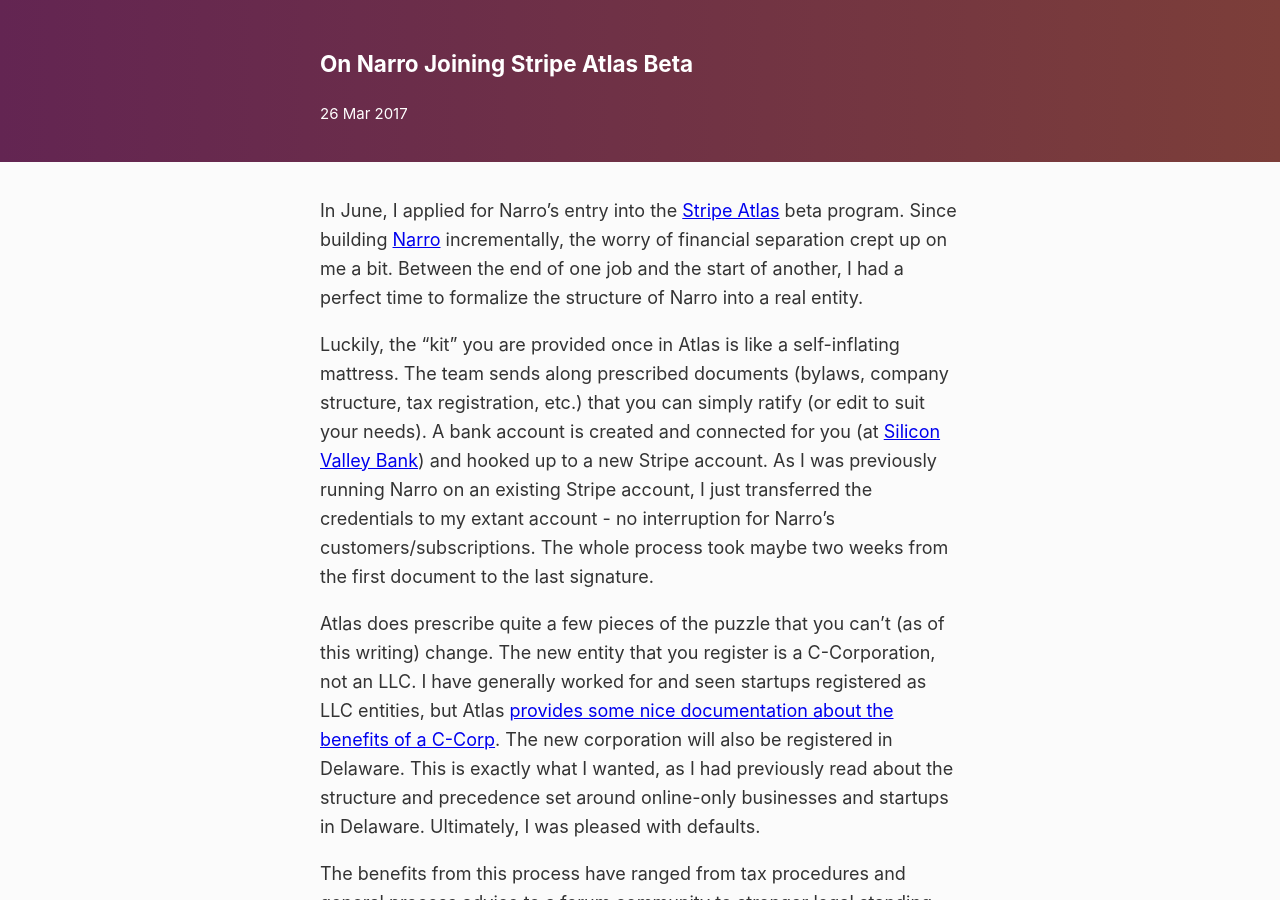
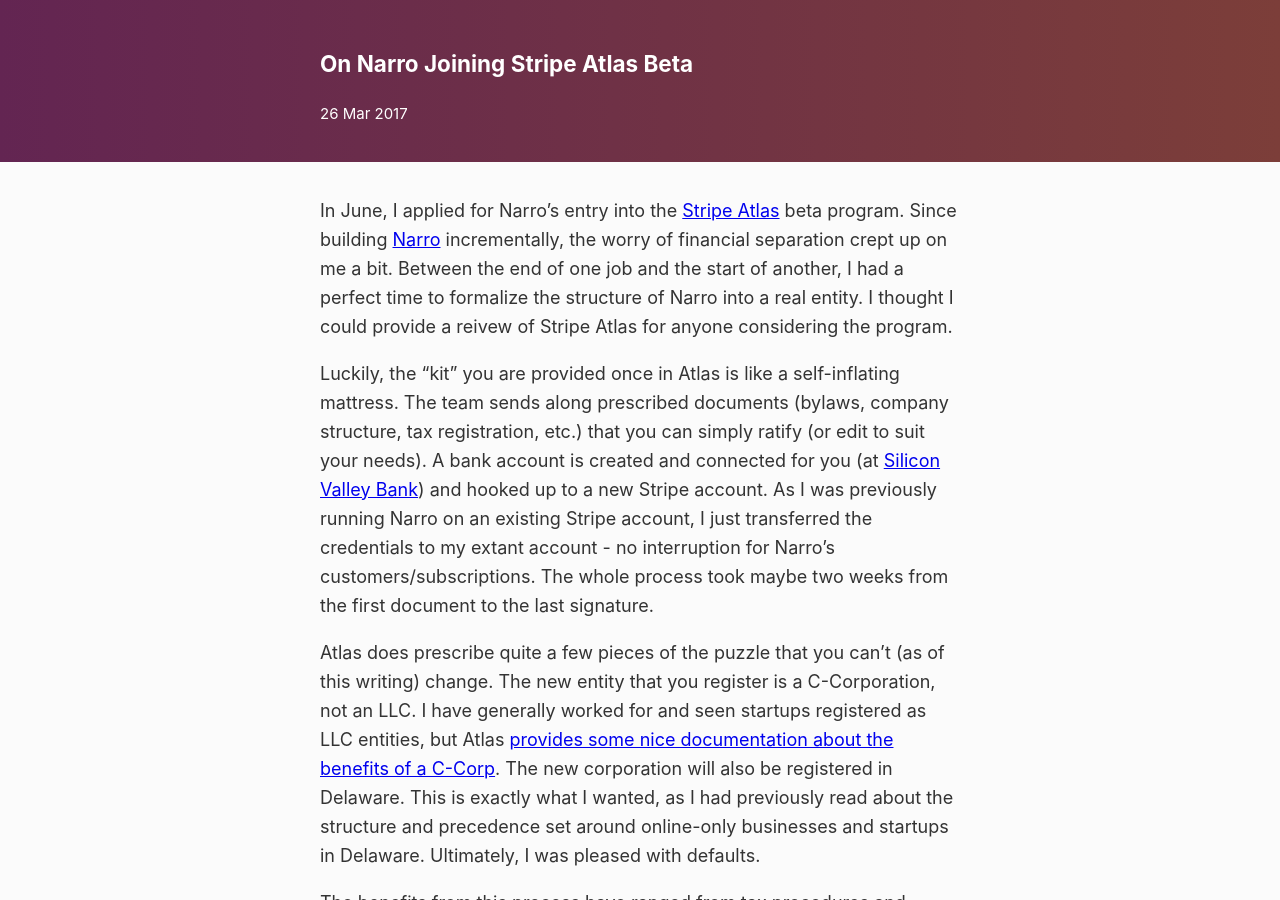
Before and after one commit to joshbeckman/andjosh.github.io, a Jekyll site: the page built from _posts/2017-03-26-on-narro-joining-atlas.md, in a window 1280 px wide and 900 px high. Built offline with Jekyll 4.4.1, drawn with Linux system fonts in a browser that asks for light colours.

Commit message:
Update 2017-03-26-on-narro-joining-atlas.md

```diff
--- a/_posts/2017-03-26-on-narro-joining-atlas.md
+++ b/_posts/2017-03-26-on-narro-joining-atlas.md
@@ -3,7 +3,7 @@
 title: On Narro Joining Stripe Atlas Beta
 ---
 
-In June, I applied for Narro's entry into the [Stripe Atlas][0] beta program. Since building [Narro][1] incrementally, the worry of financial separation crept up on me a bit. Between the end of one job and the start of another, I had a perfect time to formalize the structure of Narro into a real entity.
+In June, I applied for Narro's entry into the [Stripe Atlas][0] beta program. Since building [Narro][1] incrementally, the worry of financial separation crept up on me a bit. Between the end of one job and the start of another, I had a perfect time to formalize the structure of Narro into a real entity. I thought I could provide a reivew of Stripe Atlas for anyone considering the program.
 
 Luckily, the "kit" you are provided once in Atlas is like a self-inflating mattress. The team sends along prescribed documents (bylaws, company structure, tax registration, etc.) that you can simply ratify (or edit to suit your needs). A bank account is created and connected for you (at [Silicon Valley Bank][2]) and hooked up to a new Stripe account. As I was previously running Narro on an existing Stripe account, I just transferred the credentials to my extant account - no interruption for Narro's customers/subscriptions. The whole process took maybe two weeks from the first document to the last signature.
 
```
